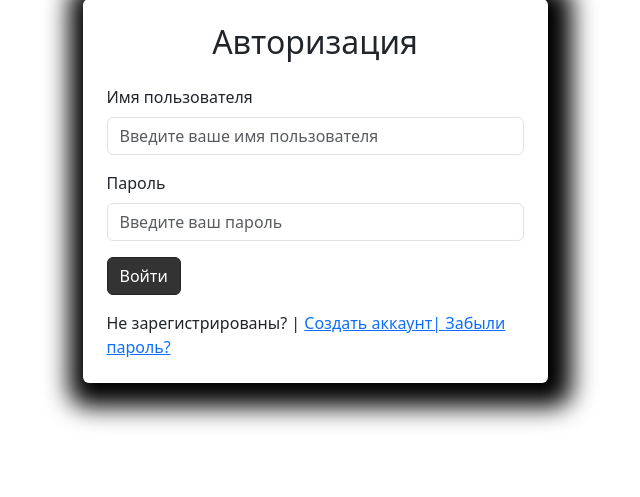
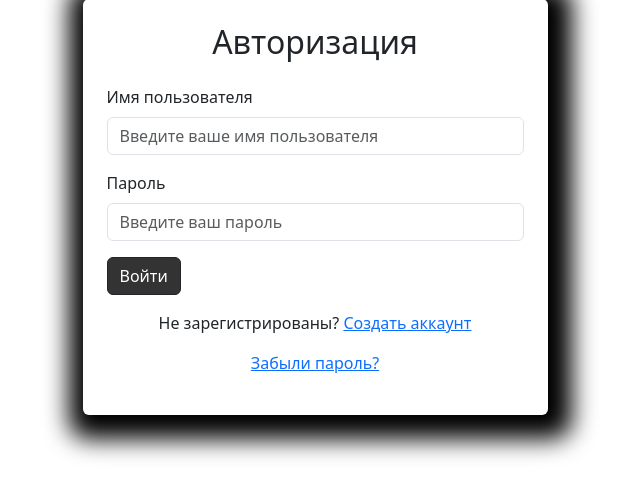
Before and after one commit to moonshine17/Internet-shop, a Django app: page /user/login/ in a window 1280 px wide. Shown: the part 133-630 px from the top of the page, without its empty margins (418-1058 px from the left). Run offline with Django 4.2, Linux system fonts and the light colour scheme; data that the repository does not hold is empty; some libraries are stand-ins or nearby versions.

Commit message:
added map and fix login page

```diff
--- a/main/templates/main/index.html
+++ b/main/templates/main/index.html
@@ -71,6 +71,8 @@
             </div>
         </div>
     </div>
+
+
 {% endblock content %}
 
 {% block footer %}
--- a/users/templates/users/login.html
+++ b/users/templates/users/login.html
@@ -33,9 +33,16 @@
                         <button type="submit" class="btn btn-dark btn-block custom-btn">Войти</button>
 
                     </form>
-                    <div class="mt-3">
-                        Не зарегистрированы? | <a href="{% url "user:registration" %}" class="custom-link">Создать аккаунт| <a href="{% url 'user:password_reset' %}" class="custom-link">Забыли пароль?</a>
+                    <div class="mt-3 text-center">
+                        <p>
+                            Не зарегистрированы?
+                            <a href="{% url 'user:registration' %}" class="custom-link">Создать аккаунт</a>
+                        </p>
+                        <p>
+                            <a href="{% url 'user:password_reset' %}" class="custom-link">Забыли пароль?</a>
+                        </p>
                     </div>
+
                 </div>
             </div>
         </div>
```
Also changed, not shown: main/templates/main/con_information.html (+12 -3 lines).
